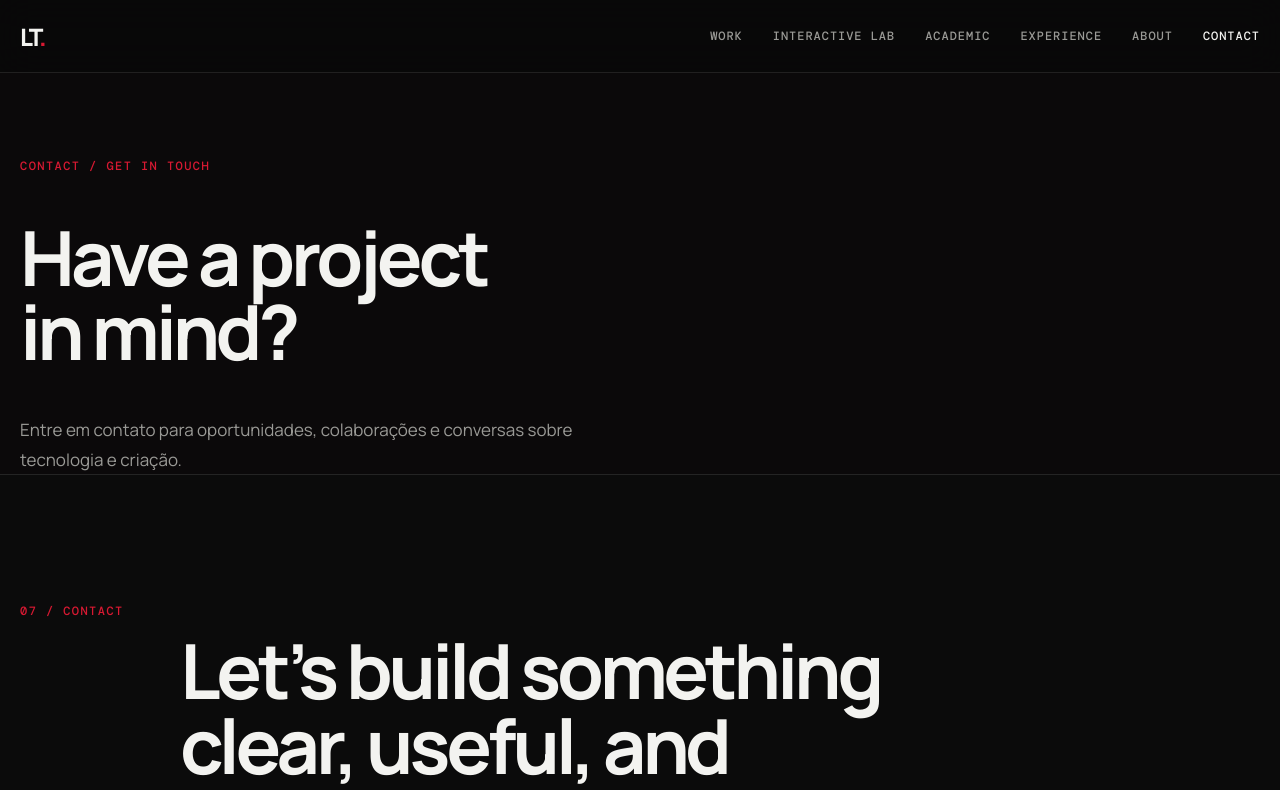
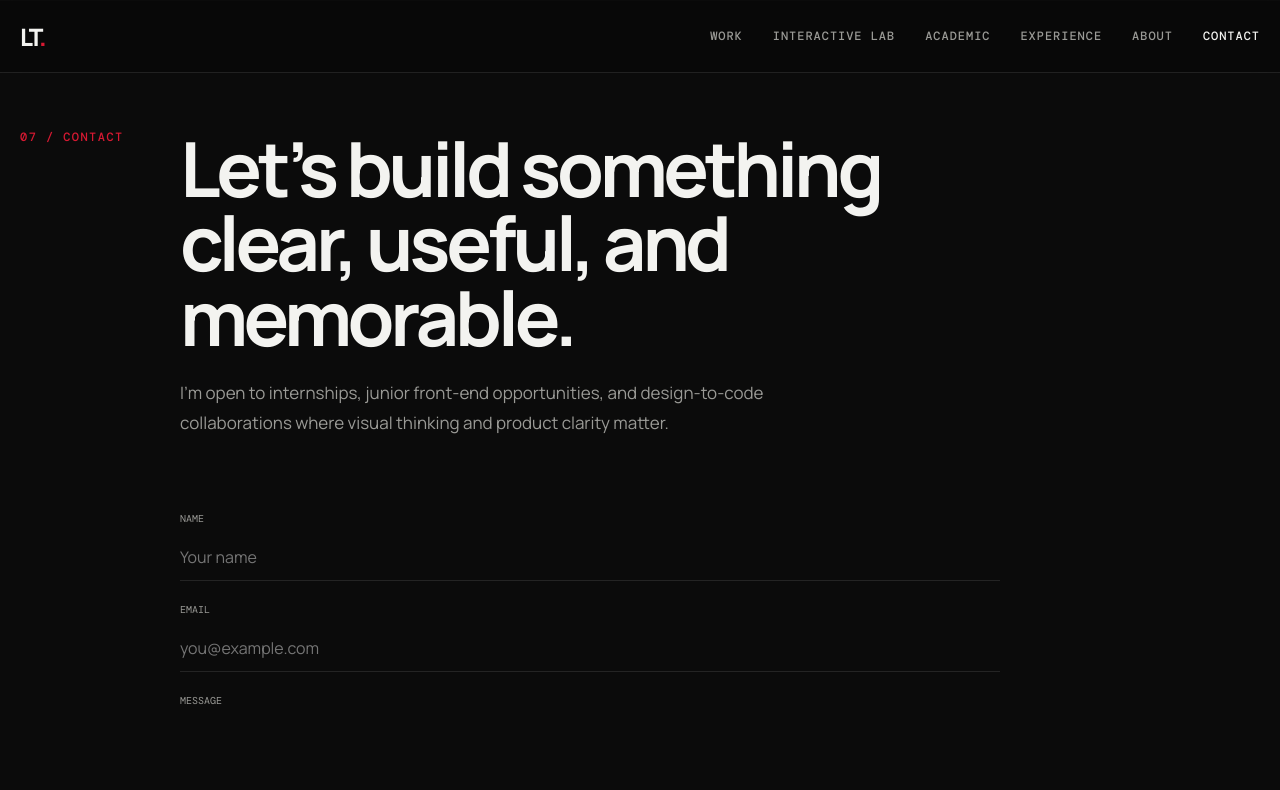
Before and after one commit to Lvc4br/LV_Portfolio, a React (Vite) app: page /contact in a window 1280 px wide. Shown: the top 790 px of the page. Built offline with nearby package versions, Linux system fonts and the light colour scheme; no server answers.

Commit message:
Use standalone contact section route

```diff
--- a/src/pages/ContactPage.jsx
+++ b/src/pages/ContactPage.jsx
@@ -1,16 +1,5 @@
 import Contact from "../components/sections/Contact.jsx";
 
 export default function ContactPage() {
-  return (
-    <section className="section journey-hero">
-      <div className="container">
-        <p className="eyebrow">Contact / Get in touch</p>
-        <h1 className="section-title">Have a project<br />in mind?</h1>
-        <p className="section-copy">
-          Entre em contato para oportunidades, colaborações e conversas sobre tecnologia e criação.
-        </p>
-      </div>
-      <Contact />
-    </section>
-  );
+  return <Contact />;
 }
```
